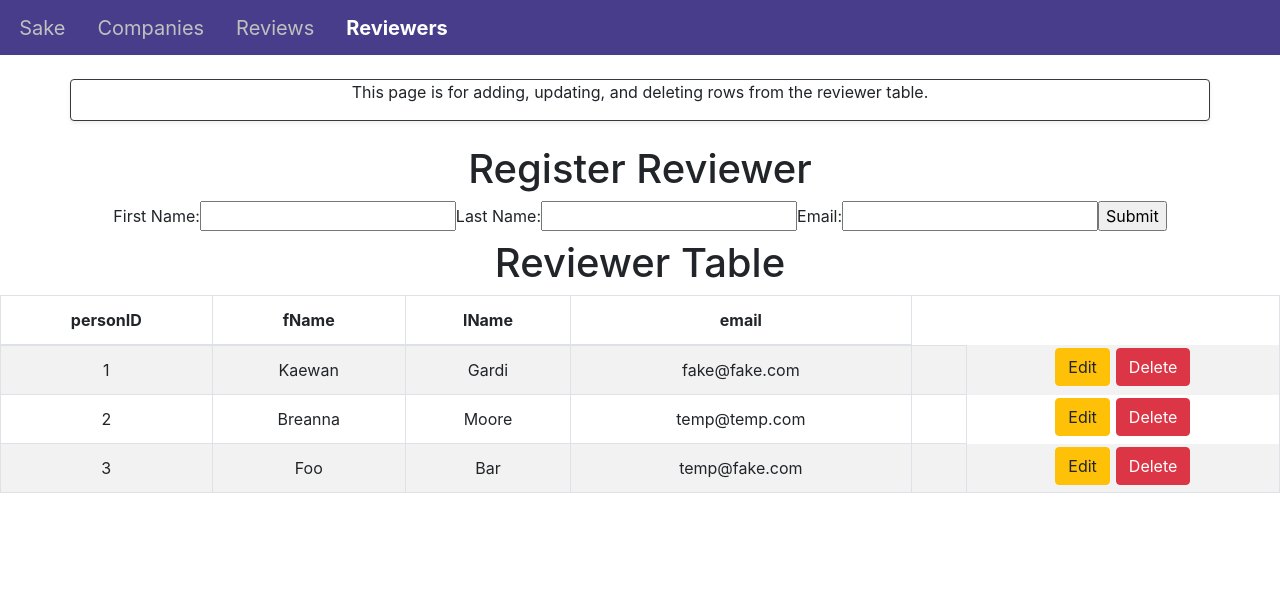
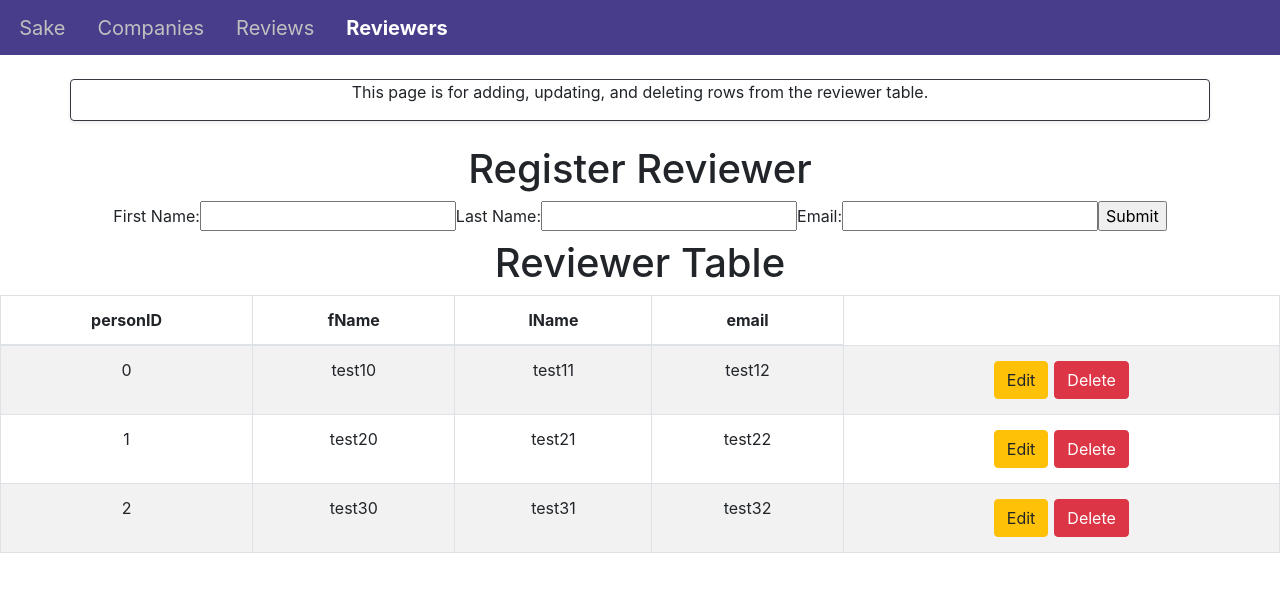
Before and after one commit to yusura18/CS340-Project, a React (Create React App) app in the folder my-app/: page /reviewer in a window 1280 px wide. Shown: the top 592 px of the page. Built offline with nearby package versions, Linux system fonts and the light colour scheme.

Commit message:
All rows dynamically generated. TODO: Add GET request like in SakeTable once backend is implemented

```diff
--- a/my-app/src/components/CompanyTable.js
+++ b/my-app/src/components/CompanyTable.js
@@ -37,7 +37,7 @@ function CompanyTable(props) {
 				<tbody id="tableBody">
 					{testArray.map((row, index) => {
 						return(
-							<CompanyRow companyID={2} companyName="Fake Name1" location="Osako" year="2015" />)
+							<CompanyRow companyID={row.companyID} companyName={row.companyName} location={row.location} year={row.year} />)
 					})}
 				</tbody>
 			</Table>
--- a/my-app/src/components/ReviewTable.js
+++ b/my-app/src/components/ReviewTable.js
@@ -1,11 +1,21 @@
+import React, {
+	useState, useEffect,
+	} from 'react';
 import Table from 'react-bootstrap/Table';
 import Button from 'react-bootstrap/Button';
+import axios from 'axios';
+
+const baseURL = "http://localhost:6531/review/";
 
 
-/*
+function ReviewTable(props) {
 
-*/
-function ReviewTable(props) {
+    const testArray = [
+		{reviewID: 0, sakeID: 1, personID: 1, rating: 1, comment: "test1"},
+		{reviewID: 1, sakeID: 2, personID: 2, rating: 2, comment: null},
+		{reviewID: 2, sakeID: 3, personID: 3, rating: 3, comment: "test3"}
+	];
+
     return (
         <div>
             <h1>Review Table</h1>
@@ -20,9 +30,13 @@ function ReviewTable(props) {
                     </tr>
                 </thead>
                 <tbody id="tableBody">
-                      <ReviewRow reviewID={1} sakeID={5} personID={15} rating={2} comment=""/>
+                    {testArray.map((row, index) => {
+						return(
+							<ReviewRow reviewID={row.reviewID} sakeID={row.sakeID} personID={row.personID} rating={row.rating} comment={row.comment} />)
+					})}
+                    {/* <ReviewRow reviewID={1} sakeID={5} personID={15} rating={2} comment=""/>
                     <ReviewRow reviewID={2} sakeID={83} personID={24} rating={0} comment="Just awful"/>
-                      <ReviewRow reviewID={3} sakeID={83} personID={8} rating={3} comment="Simply amazing" />
+                    <ReviewRow reviewID={3} sakeID={83} personID={8} rating={3} comment="Simply amazing" /> */}
                 </tbody>
             </Table>
          </div>
@@ -30,19 +44,85 @@ function ReviewTable(props) {
 }
 
 function ReviewRow(props) {
+	const [editMode, toggleEdit] = useState(false);
+	const [sakeID, setSakeID] = useState(props.sakeID);
+	const [personID, setPersonID] = useState(props.personID);
+	const [rating, setRating] = useState(props.rating);
+	const [comment, setComment] = useState(props.comment);
+
+	const updateRow = (data) => {
+		toggleEdit(!editMode);
+		// TODO: Send UPDATE query to database.  Refresh row's data
+
+	}
+
+	const deleteRow = () => {
+		axios.delete(`${baseURL}:${props.reviewID}`)
+		.then(res => {
+			console.log(res);
+			console.log(res.data);
+      	})
+	}
+
 	return (
 		<tr>
 			<td>{props.reviewID}</td>
-              <td>{props.sakeID}</td>
-              <td>{props.personID}</td>
-              <td>{props.rating}</td>
-              <td>{props.comment}</td>
-              <Button variant="warning" style={{margin: 3}}>Edit</Button>
-              <Button variant="danger" style={{margin: 3}}>Delete</Button>
+			{editMode ?
+			<td>
+				<input name='sakeID' value={sakeID} type='number' onChange={e => setSakeID(e.target.value)}/>
+			</td>
+			: <td>{props.sakeID}</td>
+			}
+			{editMode ?
+			<td>
+				<input name='personID' value={personID} type='number' onChange={e => setPersonID(e.target.value)}/>
+			</td>
+			: <td>{props.personID}</td>
+			}
+			{editMode ?
+			<td>
+				<select value={rating} name='rating' onChange={e => setRating(e.target.value)}>
+                    <option value={0}>0</option>
+                    <option value={1}>1</option>
+                    <option value={2}>2</option>
+                    <option value={3}>3</option>
+				</select>
+			</td>
+			: <td>{props.rating}</td>
+			}
+            {editMode ?
+			<td>
+				<input name='comment' value={comment} type='text' onChange={e => setComment(e.target.value)}/>
+			</td>
+			: <td>{props.comment}</td>
+			}
+			<td>
+			{editMode
+			? <Button variant="success" style={{margin: 3}} onClick={() => toggleEdit(!editMode)}>Confirm</Button>
+			: <Button variant="warning" style={{margin: 3}} onClick={() => toggleEdit(!editMode)}>Edit</Button>
+			}
+			<Button variant="danger" style={{margin: 3}} onClick={() => deleteRow()}>Delete</Button>
+			</td>
 		</tr>
 	);
-
 }
 
 
+
+//   function ReviewRow(props) {
+//       return (
+//           <tr>
+//               <td>{props.reviewID}</td>
+//               <td>{props.sakeID}</td>
+//               <td>{props.personID}</td>
+//               <td>{props.rating}</td>
+//               <td>{props.comment}</td>
+//               <Button variant="warning" style={{margin: 3}}>Edit</Button>
+//               <Button variant="danger" style={{margin: 3}}>Delete</Button>
+//           </tr>
+//       );
+
+//   }
+
+
   export default ReviewTable
--- a/my-app/src/components/ReviewerTable.js
+++ b/my-app/src/components/ReviewerTable.js
@@ -1,6 +1,11 @@
+import React, {
+	useState, useEffect,
+	} from 'react';
 import Table from 'react-bootstrap/Table';
 import Button from 'react-bootstrap/Button';
+import axios from 'axios';
 
+const baseURL = "http://localhost:6531/reviewer/";
 
 /*
 	personID
@@ -8,7 +13,14 @@ import Button from 'react-bootstrap/Button';
     lName
     email
 */
+
 function ReviewerTable(props) {
+    const testArray = [
+		{personID: 0, fName: "test10", lName: "test11", email: "test12"},
+		{personID: 1, fName: "test20", lName: "test21", email: "test22"},
+		{personID: 2, fName: "test30", lName: "test31", email: "test32"}
+	];
+
     return (
           <div>
               <h1>Reviewer Table</h1>
@@ -22,9 +34,10 @@ function ReviewerTable(props) {
                       </tr>
                   </thead>
                   <tbody id="tableBody">
-                      <ReviewerRow personID={1} fName='Kaewan' lName='Gardi' email='fake@fake.com'/>
-                      <ReviewerRow personID={2} fName='Breanna' lName='Moore' email='temp@temp.com'/>
-                      <ReviewerRow personID={3} fName='Foo' lName='Bar' email='temp@fake.com'/>
+                    {testArray.map((row, index) => {
+						return(
+							<ReviewerRow personID={row.personID} fName={row.fName} lName={row.lName} email={row.email} />)
+					})}
                   </tbody>
               </Table>
           </div>
@@ -32,19 +45,71 @@ function ReviewerTable(props) {
   }
 
 function ReviewerRow(props) {
+	const [editMode, toggleEdit] = useState(false);
+	const [fName, setFName] = useState(props.fName);
+	const [lName, setLName] = useState(props.lName);
+	const [email, setEmail] = useState(props.email);
+
+	const updateRow = (data) => {
+		toggleEdit(!editMode);
+		// TODO: Send UPDATE query to database.  Refresh row's data
+
+	}
+
+	const deleteRow = () => {
+		axios.delete(`${baseURL}:${props.personID}`)
+		.then(res => {
+			console.log(res);
+			console.log(res.data);
+      	})
+	}
+
 	return (
 		<tr>
 			<td>{props.personID}</td>
-              <td>{props.fName}</td>
-              <td>{props.lName}</td>
-              <td>{props.email}</td>
-              <td>{props.comment}</td>
-              <Button variant="warning" style={{margin: 3}}>Edit</Button>
-			<Button variant="danger" style={{margin: 3}}>Delete</Button>
+			{editMode ?
+			<td>
+				<input name='fName' value={fName} type='text' onChange={e => setFName(e.target.value)}/>
+			</td>
+			: <td>{props.fName}</td>
+			}
+			{editMode ?
+			<td>
+				<input name='lName' value={lName} type='text' onChange={e => setLName(e.target.value)}/>
+			</td>
+			: <td>{props.lName}</td>
+			}
+			{editMode ?
+			<td>
+				<input name='email' value={email} type='text' onChange={e => setEmail(e.target.value)}/>
+			</td>
+			: <td>{props.email}</td>
+			}
+			<td>
+			{editMode
+			? <Button variant="success" style={{margin: 3}} onClick={() => toggleEdit(!editMode)}>Confirm</Button>
+			: <Button variant="warning" style={{margin: 3}} onClick={() => toggleEdit(!editMode)}>Edit</Button>
+			}
+			<Button variant="danger" style={{margin: 3}} onClick={() => deleteRow()}>Delete</Button>
+			</td>
 		</tr>
 	);
-
 }
 
 
+// function ReviewerRow(props) {
+//     return (
+//         <tr>
+//             <td>{props.personID}</td>
+//             <td>{props.fName}</td>
+//             <td>{props.lName}</td>
+//             <td>{props.email}</td>
+//             <Button variant="warning" style={{margin: 3}}>Edit</Button>
+// 			<Button variant="danger" style={{margin: 3}}>Delete</Button>
+//         </tr>
+//     );
+
+// }
+
+
   export default ReviewerTable
```
Lines whose indentation alone changed are shown as unchanged.
